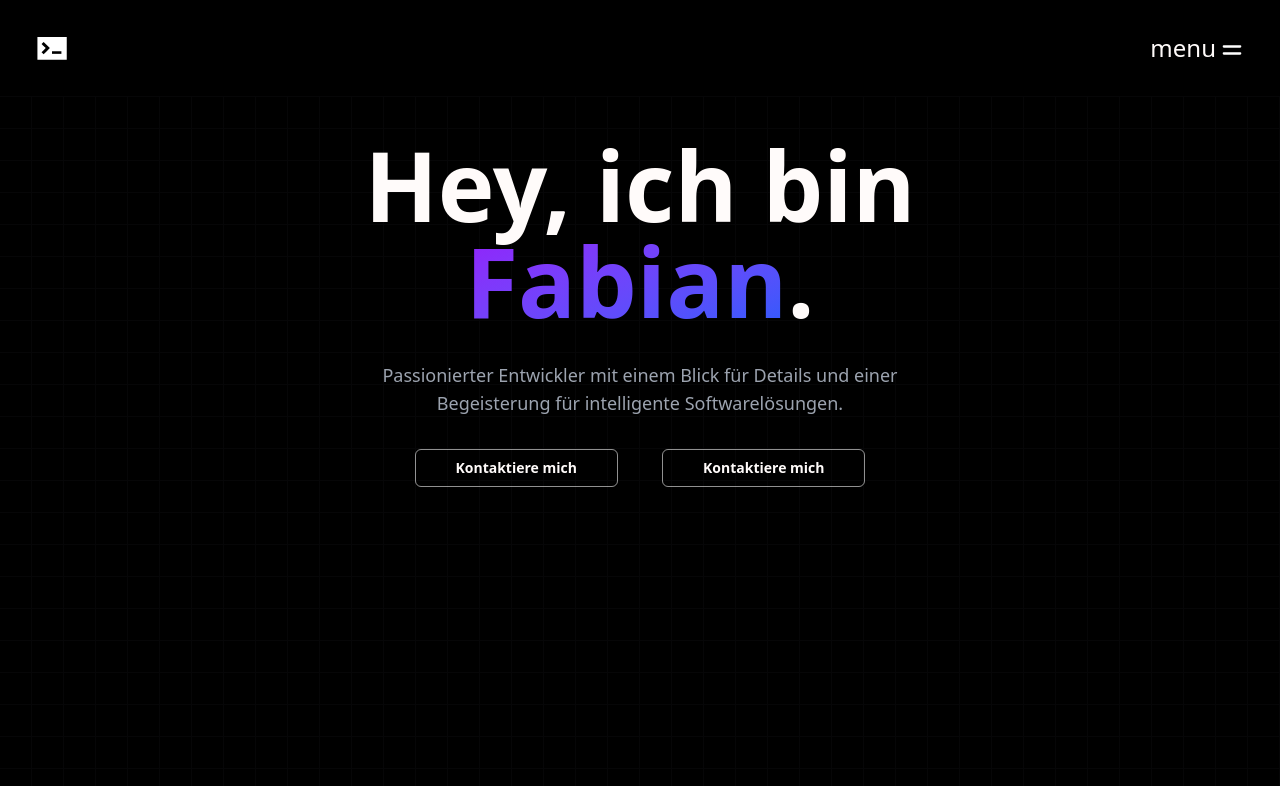
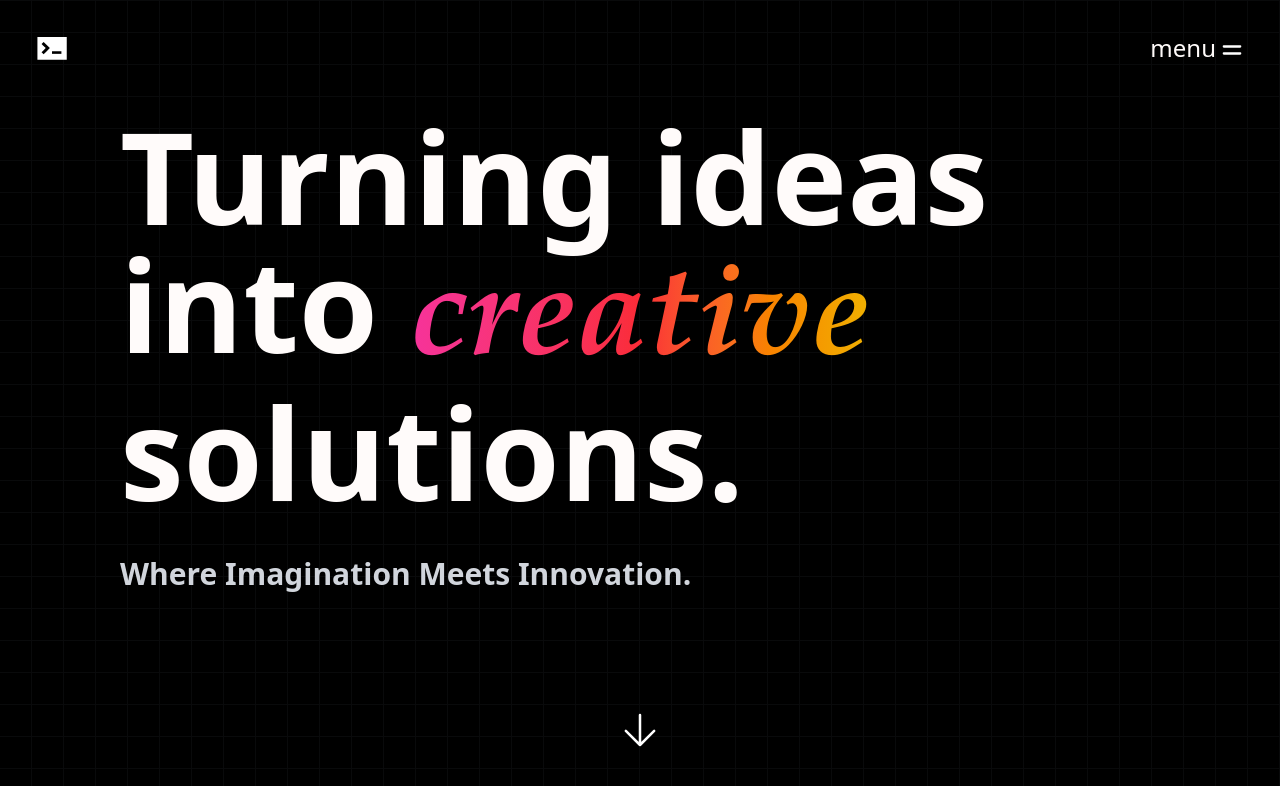
Before and after one commit to fabian-thies/fabianthies.de, a SvelteKit app: page / in a window 1280 px wide. Shown: the top 786 px of the page. Built offline with nearby package versions, Linux system fonts and the light colour scheme.

Commit message:
WIP: Hero Section

```diff
--- a/src/app.css
+++ b/src/app.css
@@ -9,7 +9,7 @@
   --color-title: #0a0d12;
   --color-title-dark: #fffbfa;
 
-  --color-subtitle: #6b7280;
+  --color-subtitle: #595959;
   --color-subtitle-dark: #9ca3af;
 }
 
--- a/src/lib/components/Nav.svelte
+++ b/src/lib/components/Nav.svelte
@@ -11,14 +11,14 @@
     }
 </script>
 
-<header class="p-8 flex w-full justify-between text-title dark:text-title-dark items-center">
+<header class="p-8 flex w-full justify-between text-title dark:text-title-dark items-center z-50 fixed">
     <nav>
         <a href="/">
             <img src={logo} alt="Site Logo">
         </a>
     </nav>
-    <div class="text-2xl flex gap-2 cursor-pointer">
-        <button {onclick} class="flex flex-nowrap">
+    <div class="text-2xl flex gap-2">
+        <button {onclick} class="flex flex-nowrap hover:cursor-pointer">
             <span class="hidden sm:block">
                 menu
             </span>
@@ -36,7 +36,7 @@
                 class="fixed right-0 top-0 h-screen w-full sm:w-[40rem] px-10 flex content-center justify-center items-center bg-background-dark dark:bg-background text-title-dark dark:text-title"
                 transition:fly={{x: 200, duration: 500, easing: quadInOut}}>
             <header class="absolute top-8 right-8">
-                <button {onclick} aria-label="Menü Schließen">
+                <button {onclick} aria-label="Menü Schließen" class="hover:cursor-pointer">
                     <svg xmlns="http://www.w3.org/2000/svg" width="32" height="32" viewBox="0 0 24 24" fill="none"
                          stroke="currentColor" stroke-width="2" stroke-linecap="round" stroke-linejoin="round">
                         <path d="M18 6 6 18"></path>
--- a/src/routes/+page.svelte
+++ b/src/routes/+page.svelte
@@ -1,31 +1,23 @@
 <script lang="ts">
     import singleSquare from '$lib/assets/images/square.svg';
+    import downArrow from '$lib/assets/images/down.svg';
 </script>
 
 <article
         style="background-image: url({singleSquare});">
-    <section class="min-h-[calc(100vh-80px)] flex items-center text-title dark:text-title-dark">
-        <div class="mx-auto w-[90%] md:w-[70%] lg:w-[80%] xl:w-[55%] text-center -mt-72 space-y-8">
-            <h1 class="text-8xl font-bold">
-                Hey, ich bin <span class="text-transparent bg-clip-text bg-linear-to-br from-purple-600 to-blue-600">Fabian</span>.
+    <section class="min-h-screen flex items-center text-title dark:text-title-dark relative">
+        <div class="-mt-72 space-y-8 absolute top-1/2 left-30">
+            <h1 class="text-9xl font-bold max-w-6xl">
+                Turning ideas into <span
+                    class="bg-gradient-to-r from-pink-500  via-red-500 to-yellow-500 bg-clip-text text-transparent font-[garamond] italic"> creative</span>
+                solutions.
             </h1>
-            <p class="text-lg text-subtitle dark:text-subtitle-dark font-normal max-w-xl mx-auto ">
-                Passionierter Entwickler mit einem Blick für <span>Details</span> und einer Begeisterung für
-                intelligente
-                Softwarelösungen.
+            <p class="text-3xl font-semibold text-gray-300 mt-10">
+                Where Imagination Meets Innovation.
             </p>
-            <div class="space-x-10">
-                <button class="border-[1px] py-2 px-10 pointer font-semibold text-sm rounded-md dark:border-[#ffffff90]">
-                    <a href="/contact">
-                        Kontaktiere mich
-                    </a>
-                </button>
-                <button class="border-[1px] py-2 px-10 pointer font-semibold text-sm rounded-md dark:border-[#ffffff90]">
-                    <a href="/contact">
-                        Kontaktiere mich
-                    </a>
-                </button>
-            </div>
+        </div>
+        <div class="absolute bottom-10 left-0 right-0 flex justify-center">
+            <img src={downArrow} alt="down arrow" class="w-10 h-10 animate-bounce"/>
         </div>
     </section>
 </article>
```
Also changed, not shown: src/lib/assets/images/down.svg (added), src/lib/assets/images/square.svg.
